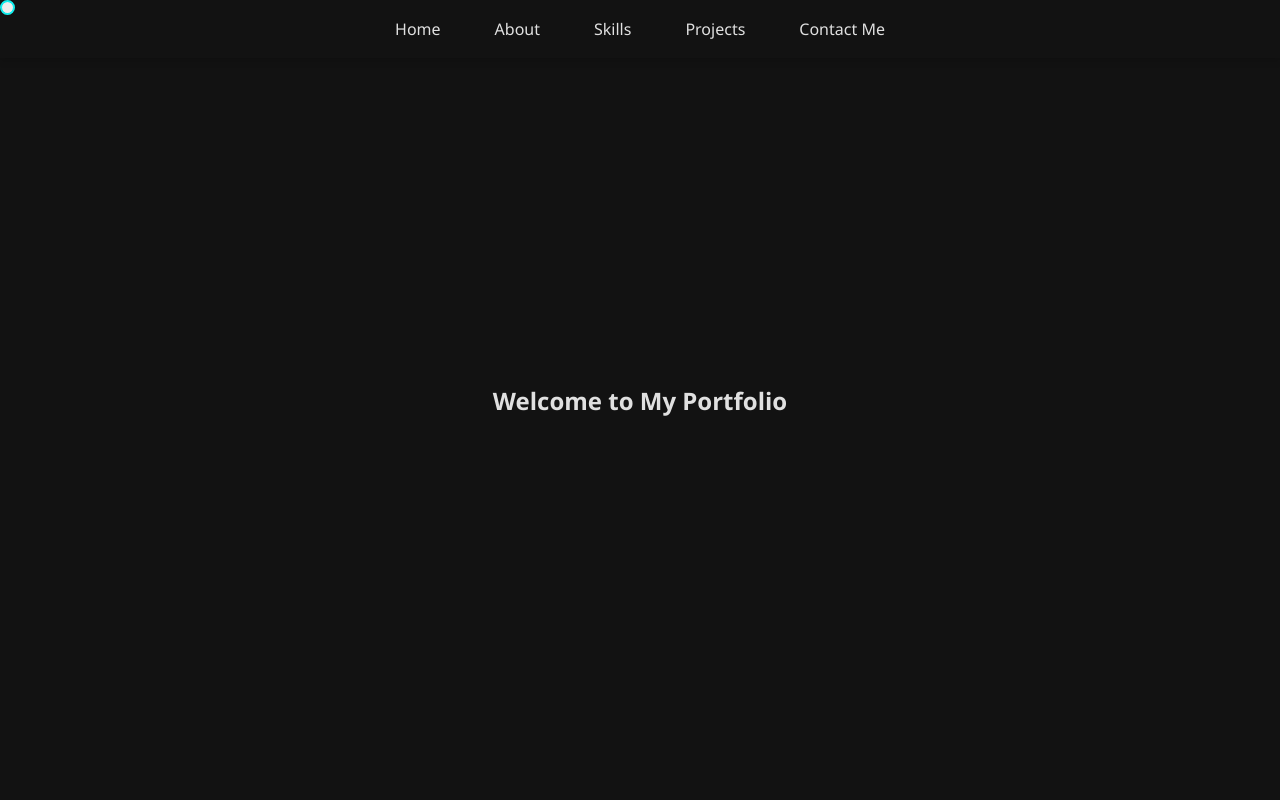
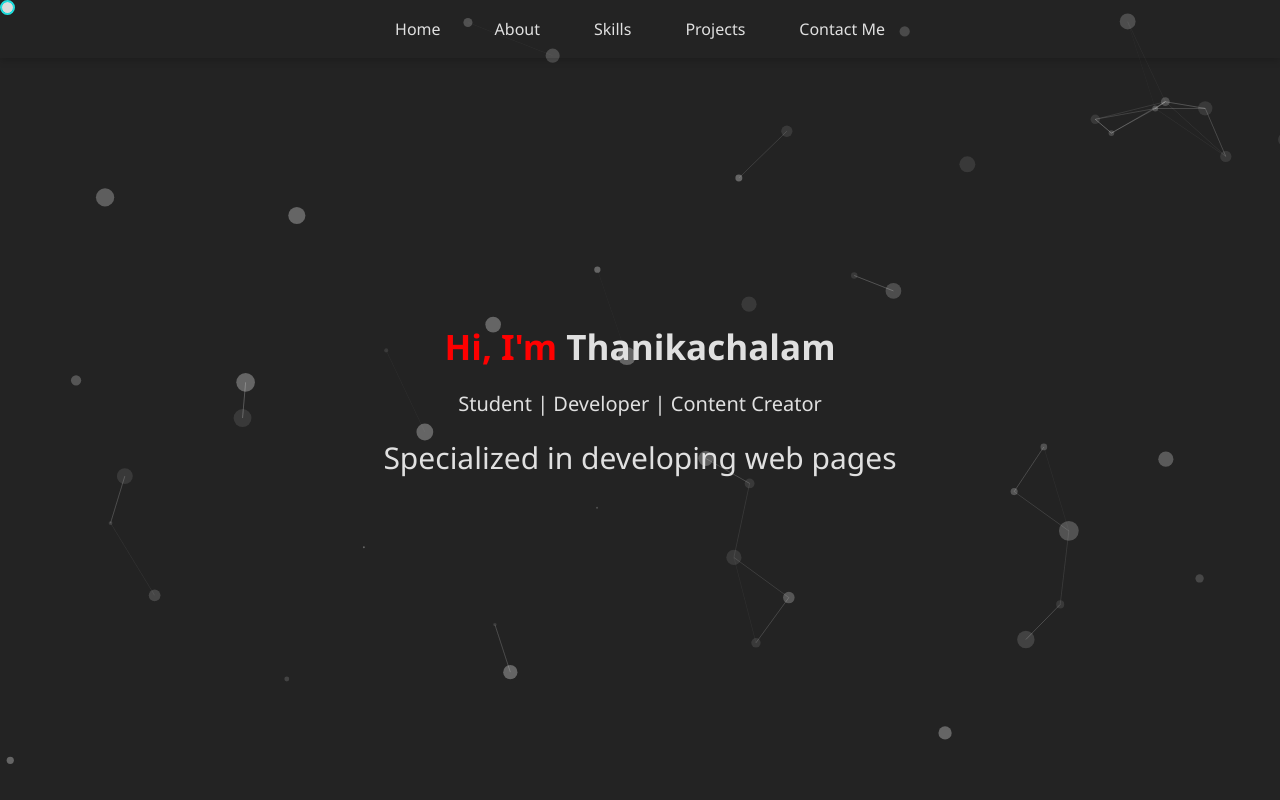
Before and after one commit to Thanikachalam1/Portfolio, a React (Vite) app: page / in a window 1280 px wide. Built offline with nearby package versions, Linux system fonts and the light colour scheme.

Commit message:
contents in home page has added and animations yet to be added

```diff
--- a/src/App.css
+++ b/src/App.css
@@ -21,7 +21,8 @@
   scroll-snap-stop: always; /* Force snap on specific sections */
   display: flex;
   justify-content: center; /* Center content horizontally */
-  align-items: center; /* Center content vertically */
+  align-items: center;
+  z-index: 2; /* Center content vertically */
 }
 
 body,
@@ -40,5 +41,5 @@ html,
   left: 0;
   width: 100%;
   height: 100%;
-  z-index: -1;
+  z-index: 1;
 }
--- a/src/Home/Header/header.css
+++ b/src/Home/Header/header.css
@@ -24,7 +24,7 @@
     justify-content: center;
     align-items: center;
     box-shadow: 0 2px 8px rgba(0, 0, 0, 0.2);
-    z-index: 100;
+    z-index: 999;
     text-combine-upright: none;
   }
 
--- a/src/Home/home.css
+++ b/src/Home/home.css
@@ -5,3 +5,28 @@
     align-items: center;
     justify-content: center;
 }
+
+.intro{
+    display: flex;
+    justify-content: center;
+    align-items: center;
+    flex-direction: column;
+    gap: 20px;
+}
+
+.name{
+    font-size: 35px;
+}
+
+.hi{
+    color: red;
+}
+
+.roles{
+    font-size: 20px;
+}
+
+.specialization{
+    font-weight: 2000;
+    font-size: 30px;
+}
--- a/src/Home/home.jsx
+++ b/src/Home/home.jsx
@@ -1,13 +1,16 @@
 import React from "react";
 import './home.css';
 
-function Home() {
-  return (
-    <section className="Home" id="home">
-      <h1>Welcome to My Portfolio</h1>
-
-    </section>
-  );
+function Home(){
+  return(
+    <div className="Home">
+      <div className="intro">
+        <h1 className="name"><span className="hi">Hi, I'm </span>Thanikachalam</h1>
+        <p className="roles">Student | Developer | Content Creator</p>
+        <p className="specialization">Specialized in developing web pages</p>
+      </div>
+    </div>
+  )
 }
 
 export default Home;
--- a/src/Skills/skills.jsx
+++ b/src/Skills/skills.jsx
@@ -5,7 +5,6 @@ function Skills() {
   return (
     <section className="Skills" id="skills">
       <h1>My Skills</h1>
-
     </section>
   );
 }
```
